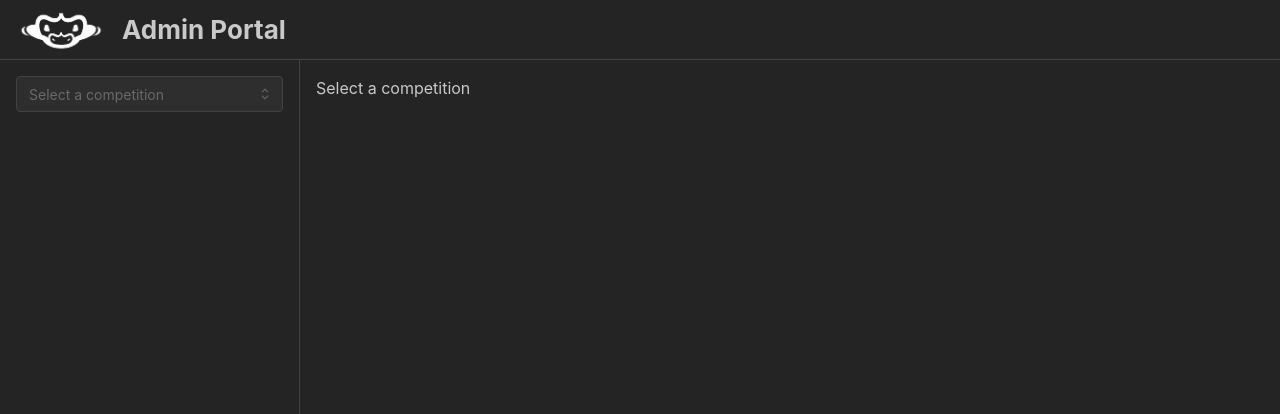
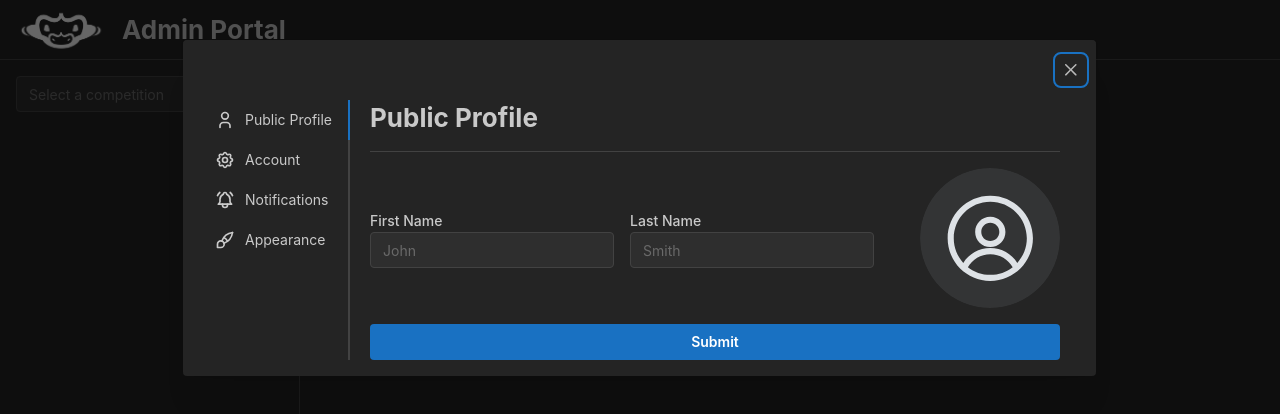
Before and after one commit to swamphacks/HaXr, a Next.js app: page /admin/comp/configure in a window 1280 px wide. Shown: the top 414 px of the page. Built offline with nearby package versions, Linux system fonts and the light colour scheme; no server answers; the database is empty.

Commit message:
started profile and settings modal

```diff
--- a/components/admin/AdminShell.tsx
+++ b/components/admin/AdminShell.tsx
@@ -45,6 +45,7 @@ import Link from 'next/link';
 import { usePathname } from 'next/navigation';
 import useSWR from 'swr';
 import superjson from 'superjson';
+import SettingsModal from '../settings/SettingsModal';
 
 interface Props {
   session: Session;
@@ -91,6 +92,7 @@ export default function AdminShell({
     <CompetitionContext.Provider
       value={{ competition: competitions?.find((c) => c.code === comp) }}
     >
+      <SettingsModal opened={true} />
       <AppShell
         header={{ height: 60 }}
         navbar={{
--- /dev/null
+++ b/components/settings/SettingsModal.tsx
@@ -0,0 +1,140 @@
+import {
+  Avatar,
+  Button,
+  Divider,
+  Group,
+  Modal,
+  Stack,
+  Tabs,
+  Text,
+  TextInput,
+  Title,
+  rem,
+} from '@mantine/core';
+import { useForm } from '@mantine/form';
+import {
+  IconBellRinging,
+  IconBrush,
+  IconSettings,
+  IconUser,
+} from '@tabler/icons-react';
+import { useSession } from 'next-auth/react';
+import React from 'react';
+
+interface SettingsProps {
+  opened: boolean;
+}
+
+export default function SettingsModal({ opened }: SettingsProps) {
+  const iconStyle = { width: rem(20), height: rem(20) };
+  const { data: session, status } = useSession();
+
+  const profileForm = useForm({
+    mode: 'uncontrolled',
+    initialValues: {
+      user: {
+        firstName: session?.user?.firstName,
+        lastName: session?.user?.lastName,
+      },
+    },
+    validate: {
+      user: {
+        firstName: (value) => (value !== '' ? null : 'Invalid first name'),
+        lastName: (value) => (value !== '' ? null : 'Invalid last name'),
+      },
+    },
+  });
+
+  if (session?.user) {
+    profileForm.setFieldValue('user.firstName', session.user.firstName || '');
+    profileForm.setFieldValue('user.lastName', session.user.lastName || '');
+  }
+
+  return (
+    <Modal opened={opened} onClose={() => {}} size='auto'>
+      <Tabs orientation='vertical' defaultValue='public'>
+        <Tabs.List>
+          <Tabs.Tab value='public' leftSection={<IconUser style={iconStyle} />}>
+            Public Profile
+          </Tabs.Tab>
+
+          <Tabs.Tab
+            value='account'
+            leftSection={<IconSettings style={iconStyle} />}
+          >
+            Account
+          </Tabs.Tab>
+
+          <Tabs.Tab
+            value='notifications'
+            leftSection={<IconBellRinging style={iconStyle} />}
+          >
+            Notifications
+          </Tabs.Tab>
+
+          <Tabs.Tab
+            value='appearance'
+            leftSection={<IconBrush style={iconStyle} />}
+          >
+            Appearance
+          </Tabs.Tab>
+        </Tabs.List>
+
+        <Tabs.Panel value='public'>
+          <form
+            onSubmit={profileForm.onSubmit((values) => console.log(values))}
+          >
+            <Stack w='100%' h='100%' pr={20} pl={20}>
+              <Title order={2}>Public Profile</Title>
+              <Divider />
+              <Group>
+                <TextInput
+                  label='First Name'
+                  placeholder='John'
+                  key={profileForm.key('user.firstName')}
+                  {...profileForm.getInputProps('user.firstName')}
+                />
+                <TextInput
+                  label='Last Name'
+                  placeholder='Smith'
+                  key={profileForm.key('user.lastName')}
+                  {...profileForm.getInputProps('user.lastName')}
+                />
+
+                <Avatar
+                  src={session?.user?.image}
+                  ml={rem(30)}
+                  size={rem(140)}
+                  alt='User Image'
+                />
+              </Group>
+
+              <Button type='submit'>Submit</Button>
+            </Stack>
+          </form>
+        </Tabs.Panel>
+
+        <Tabs.Panel value='account'>
+          <Stack w='100%' h='100%' pr={20} pl={20}>
+            <Title order={2}>Account</Title>
+            <Divider />
+          </Stack>
+        </Tabs.Panel>
+
+        <Tabs.Panel value='notifications'>
+          <Stack w='100%' h='100%' pr={20} pl={20}>
+            <Title order={2}>Notifications</Title>
+            <Divider />
+          </Stack>
+        </Tabs.Panel>
+
+        <Tabs.Panel value='appearance'>
+          <Stack w='100%' h='100%' pr={20} pl={20}>
+            <Title order={2}>Appearance</Title>
+            <Divider />
+          </Stack>
+        </Tabs.Panel>
+      </Tabs>
+    </Modal>
+  );
+}
```
